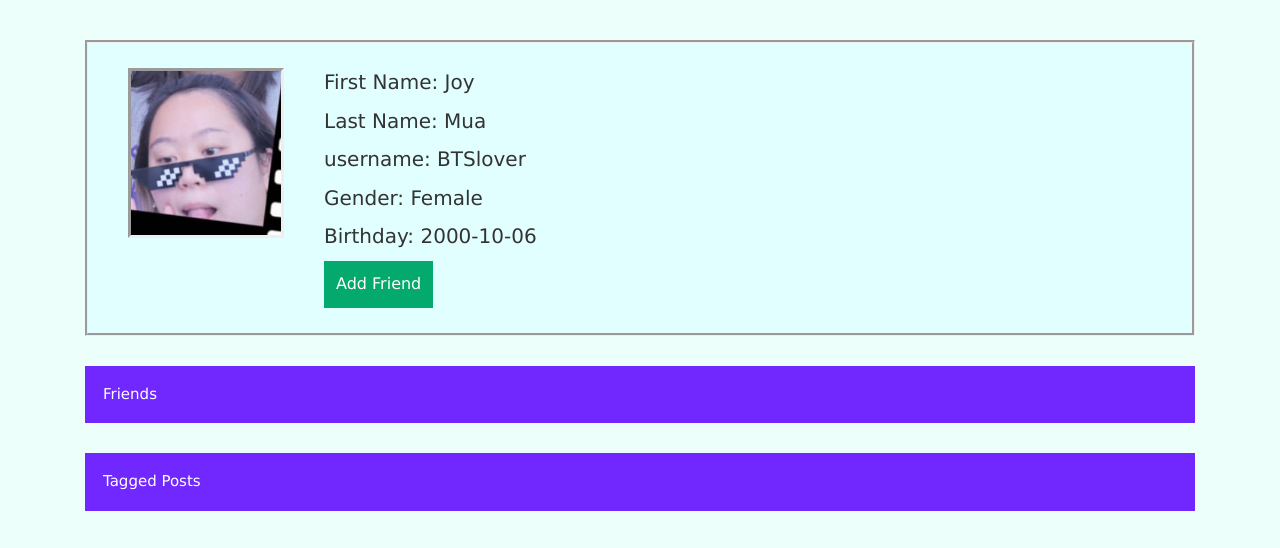
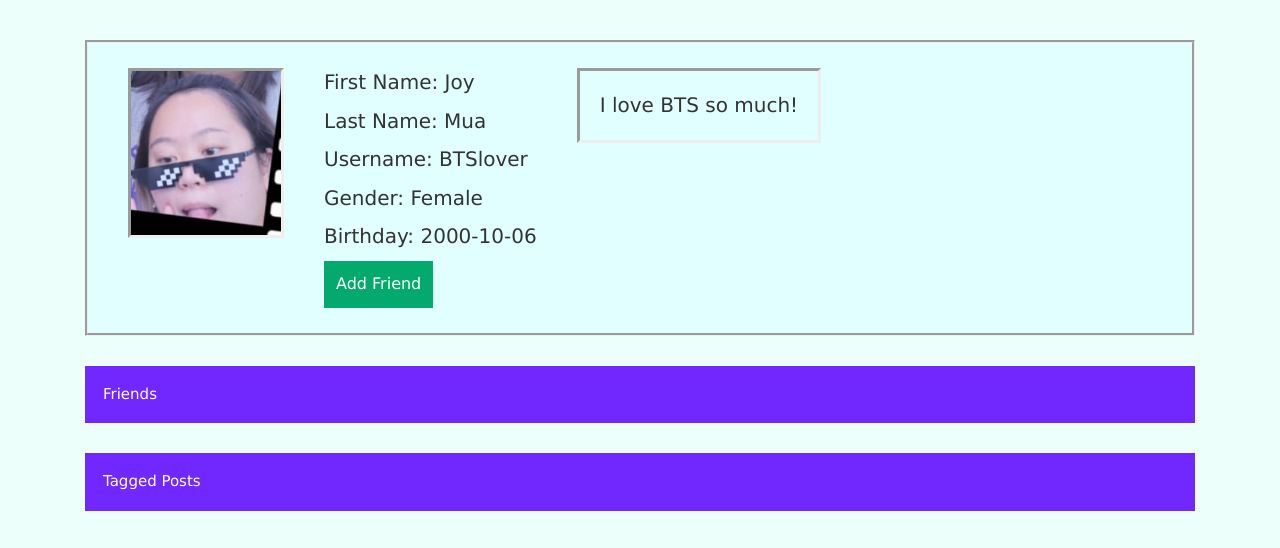
Before and after one commit to rancy1313/trackerApp, a Flask app: page /user-home/view-friend-profile/1 in a window 1280 px wide. Shown: the part 172-720 px from the top of the page. Run offline with Flask 2, Linux system fonts and the light colour scheme; a user stored in the database is signed in; data comes from the database, SQL or seed files in the repository; both versions use the stored data as it was after the commit; some libraries are stand-ins or nearby versions.

Commit message:
added bios to user home page and user's friends' pages

```diff
--- a/setup/templates/friend_page.html
+++ b/setup/templates/friend_page.html
@@ -16,7 +16,7 @@
         {% if friend.username is none %}
             <p>Friend Creation</p>
         {% else %}
-            <p>username: {{ friend.username }}</p>
+            <p>Username: {{ friend.username }}</p>
         {% endif %}
         <p>Gender: {{ friend.gender }}</p>
         <p>Birthday: {{ friend.birthday }} </p>
@@ -37,6 +37,11 @@
             </form>
         {% endif %}
     </div>
+    {% if friend.username is not none %}
+        <div class="text1" style="float: left;">
+            <p style="padding: 20px; border-style: inset;">{{ friend.bio }}</p>
+        </div>
+    {% endif %}
     <p style="clear:both"></p>
 </div>
 {% if friend.friends_list|length != 0 %}
--- a/setup/templates/home.html
+++ b/setup/templates/home.html
@@ -14,9 +14,12 @@
                 <p>Middle Name: {{ user.middle_name }}</p>
             {% endif %}
             <p>Last Name: {{ user.last_name }}</p>
-            <p>Gender: {{ user.username }}</p>
+            <p>Username: {{ user.username }}</p>
             <p>Gender: {{ user.gender }}</p>
             <p>Birthday: {{ user.birthday }} </p>
+        </div>
+        <div class="text1" style="float: left;">
+            <p style="padding: 20px; border-style: inset;">{{ user.bio }}</p>
         </div>
         <p style="clear:both"></p>
     </div>
```
Also changed, not shown: instance/database.db, setup/images/7.jpg (added).
